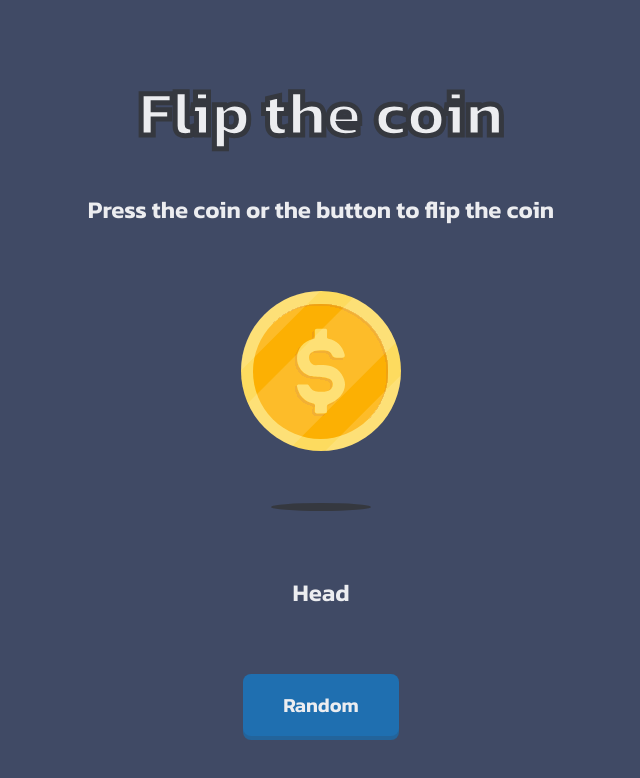
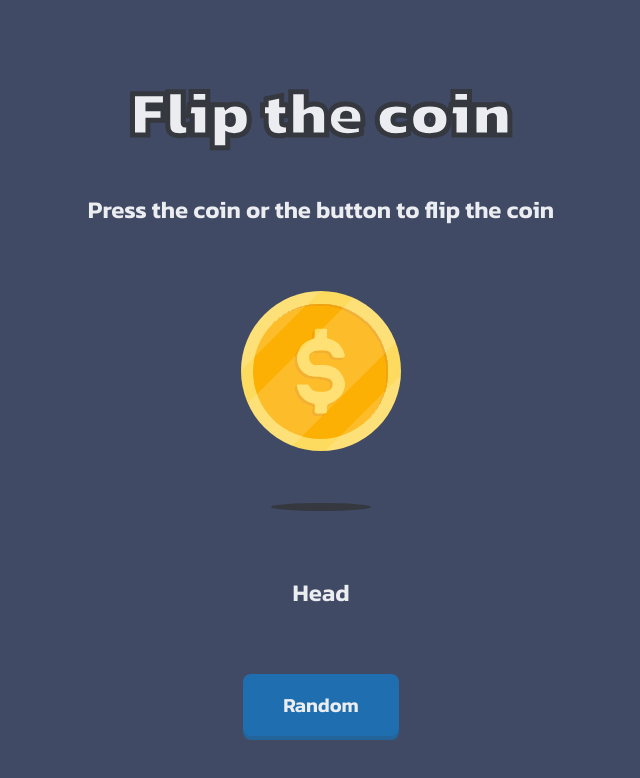
Before and after one commit to I-Barack/coinflip-challenge, a plain HTML site: page index.html in a window 1280 px wide. Shown: the whole page, without its empty margins (319-959 px from the left). Drawn offline with Linux system fonts and the light colour scheme.

Commit message:
Ready to submit

```diff
--- a/index.html
+++ b/index.html
@@ -8,6 +8,7 @@
         @import url('https://fonts.googleapis.com/css2?family=Kanit:ital,wght@0,100;0,200;0,300;0,400;0,500;0,600;0,700;0,800;0,900;1,100;1,200;1,300;1,400;1,500;1,600;1,700;1,800;1,900&display=swap');
     </style>
     <link rel="stylesheet" href="./styles.css">
+    <link rel="shortcut icon" href="assets/heads.svg" type="image/x-icon">
 </head>
 <body>
     <section>
--- a/styles.css
+++ b/styles.css
@@ -4,8 +4,6 @@
     box-sizing: border-box;
     text-decoration: none;
 }
-
-@media only screen and (min-width: 1024px) {
 
 body {
     background-color: #404a65;
@@ -15,7 +13,7 @@
 }
 
 section {
-        width: 50vw;
+    width: 80vw;
     height: 80vh;
     place-items: center;
     position: absolute;
@@ -32,9 +30,9 @@
 h1 {
     font-family: "Kanit", sans-serif;
     font-size: 4rem;
-        font-weight: 600;
-        font-weight: bolder;
+    font-weight: 900;
     font-style: normal;
+    text-align: center;
     margin-bottom: 2rem;
     text-shadow: 2px 2px 0px #35383f;
     -webkit-text-stroke-width: 5px;
@@ -47,6 +45,7 @@
     font-size: 1.5rem;
     font-weight: 600;
     font-style: normal;
+    text-align: center;
 }
 
 .shadow {
@@ -75,19 +74,3 @@
     font-style: normal;
     border-radius: 0.5rem;
 }
-
-    /* button {
-        background-color: #1f6fb0;
-        color: #ecedf0;
-        border: none;
-        padding: 1rem 2.5rem;
-        cursor: pointer;
-        box-shadow: 0px 4px 0px 0px #23649b;
-        font-family: "Kanit", sans-serif;
-        font-size: 1.25rem;
-        font-weight: 600;
-        font-style: normal;
-        border-radius: 0.5rem;
-
-    } */
-}
```
Lines whose indentation alone changed are shown as unchanged.
